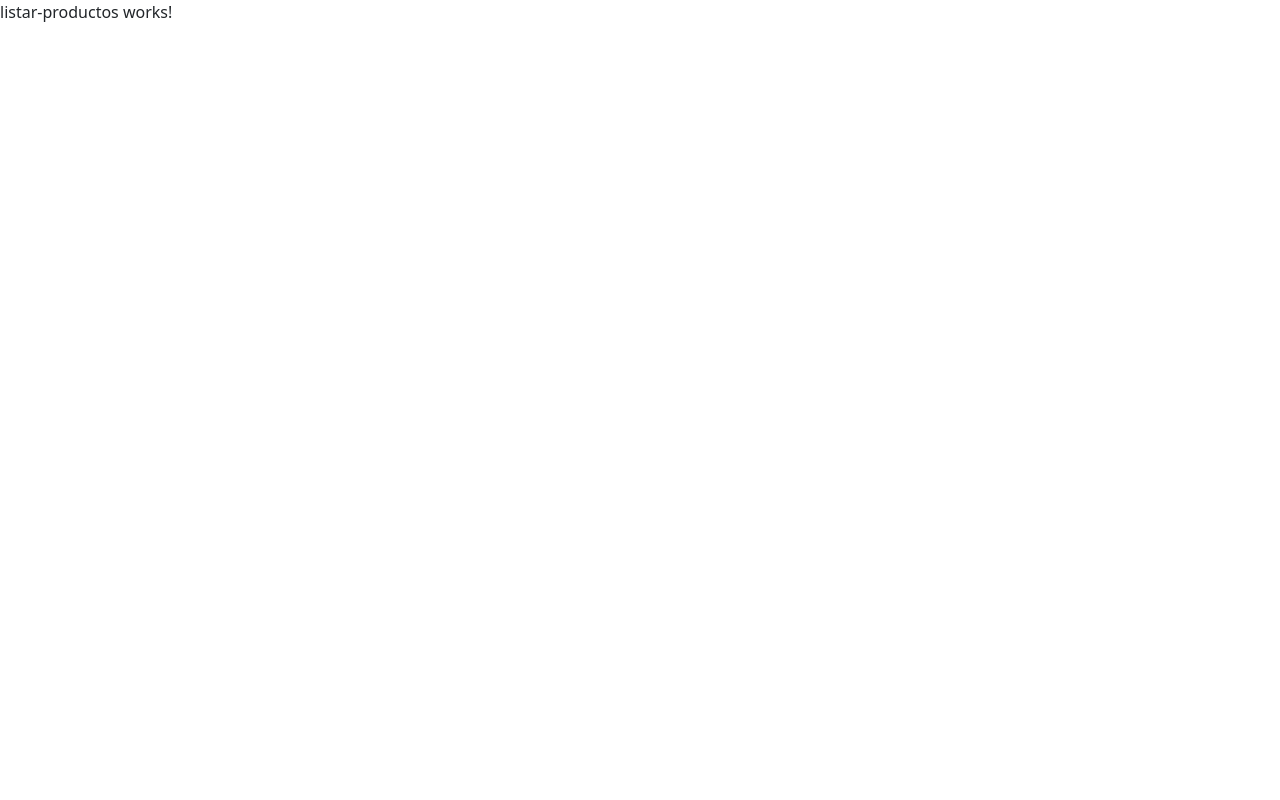
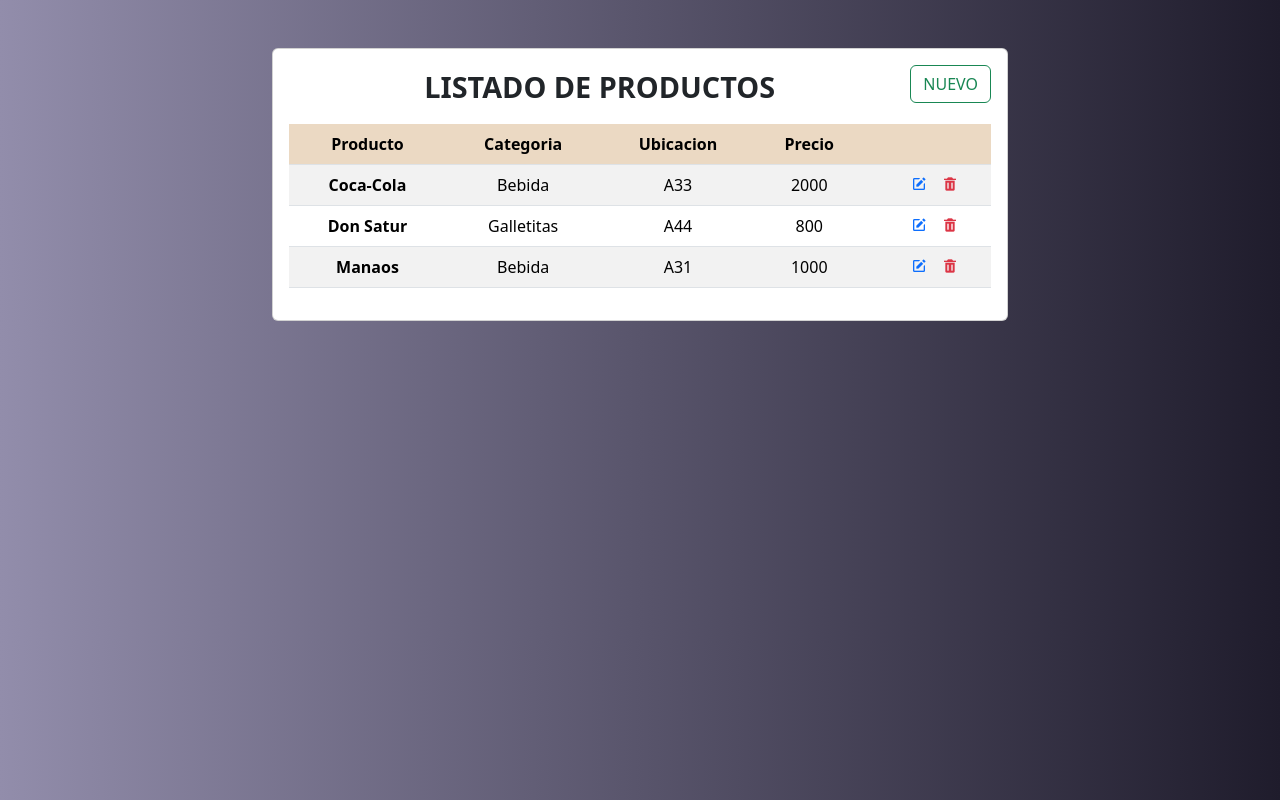
Before and after one commit to Kiri-1/CRUD-Angular-Node.js, an Angular app in the folder Cliente/: page / in a window 1280 px wide. Built offline with nearby package versions, Linux system fonts and the light colour scheme.

Commit message:
cargando listarproductoscomponent

```diff
--- a/Cliente/src/app/components/listar-productos/listar-productos.component.css
+++ b/Cliente/src/app/components/listar-productos/listar-productos.component.css
@@ -0,0 +1,8 @@
+.titulos{
+    background-color:rgb(235, 217, 195) !important;
+}
+
+.bx{
+    cursor: pointer;
+    margin-left: 15px;
+}
--- a/Cliente/src/app/components/listar-productos/listar-productos.component.html
+++ b/Cliente/src/app/components/listar-productos/listar-productos.component.html
@@ -1 +1,55 @@
-<p>listar-productos works!</p>
+<div class="container mt-5">
+    <div class="row">
+        <div class="col-lg-8 offset-lg-2">
+            <div class="card">
+                <div class="card-body text-center">
+                    <span class="titulo"><b>LISTADO DE PRODUCTOS</b></span>
+                    <button class="btn btn-outline-success float-end">NUEVO</button>
+                    <table class="table table-striped mt-3">
+                        <thead>
+                            <tr>
+                                <th class="titulos" scope="col">Producto</th>
+                                <th class="titulos" scope="col">Categoria</th>
+                                <th class="titulos" scope="col">Ubicacion</th>
+                                <th class="titulos" scope="col">Precio</th>
+                                <th class="titulos" scope="col"></th>
+                            </tr>
+                        </thead>
+                        <tbody>
+                            <tr>
+                                <th scope="row">Coca-Cola</th>
+                                <td>Bebida</td>
+                                <td>A33</td>
+                                <td>2000</td>
+                                <td>
+                                    <i class='bx bxs-edit text-primary'></i>
+                                    <i class='bx bxs-trash text-danger'></i>
+                                </td>
+                            </tr>
+                            <tr>
+                                <th scope="row">Don Satur</th>
+                                <td>Galletitas</td>
+                                <td>A44</td>
+                                <td>800</td>
+                                <td>
+                                    <i class='bx bxs-edit text-primary'></i>
+                                    <i class='bx bxs-trash text-danger'></i>
+                                </td>
+                            </tr>
+                            <tr>
+                                <th scope="row">Manaos</th>
+                                <td>Bebida</td>
+                                <td>A31</td>
+                                <td>1000</td>
+                                <td>
+                                    <i class='bx bxs-edit text-primary'></i>
+                                    <i class='bx bxs-trash text-danger'></i>
+                                </td>
+                            </tr>
+                        </tbody>
+                    </table>
+                </div>
+            </div>
+        </div>
+    </div>
+</div>
--- a/Cliente/src/index.html
+++ b/Cliente/src/index.html
@@ -9,6 +9,10 @@
   <link rel="icon" type="image/x-icon" href="favicon.ico">
   <link href="https://cdn.jsdelivr.net/npm/bootstrap@5.3.2/dist/css/bootstrap.min.css" rel="stylesheet"
     integrity="sha384-T3c6CoIi6uLrA9TneNEoa7RxnatzjcDSCmG1MXxSR1GAsXEV/Dwwykc2MPK8M2HN" crossorigin="anonymous">
+  <link rel="stylesheet" href="https://cdnjs.cloudflare.com/ajax/libs/font-awesome/6.5.1/css/all.min.css"
+    integrity="sha512-DTOQO9RWCH3ppGqcWaEA1BIZOC6xxalwEsw9c2QQeAIftl+Vegovlnee1c9QX4TctnWMn13TZye+giMm8e2LwA=="
+    crossorigin="anonymous" referrerpolicy="no-referrer" />
+    <link href='https://unpkg.com/boxicons@2.1.4/css/boxicons.min.css' rel='stylesheet'>
 </head>
 
 <body>
@@ -17,6 +21,7 @@
   <script src="https://cdn.jsdelivr.net/npm/bootstrap@5.3.2/dist/js/bootstrap.bundle.min.js"
     integrity="sha384-C6RzsynM9kWDrMNeT87bh95OGNyZPhcTNXj1NW7RuBCsyN/o0jlpcV8Qyq46cDfL"
     crossorigin="anonymous"></script>
+    <script src="https://unpkg.com/boxicons@2.1.4/dist/boxicons.js"></script>
 </body>
 
 </html>
--- a/Cliente/src/styles.css
+++ b/Cliente/src/styles.css
@@ -1 +1,9 @@
-/* You can add global styles to this file, and also import other style files */
+body{
+    background: #1F1C2C;  /* fallback for old browsers */
+    background: -webkit-linear-gradient(to right, #928DAB, #1F1C2C);  /* Chrome 10-25, Safari 5.1-6 */
+    background: linear-gradient(to right, #928DAB, #1F1C2C); /* W3C, IE 10+/ Edge, Firefox 16+, Chrome 26+, Opera 12+, Safari 7+ */
+}
+
+.titulo{
+    font-size: 1.8rem;
+}
```
